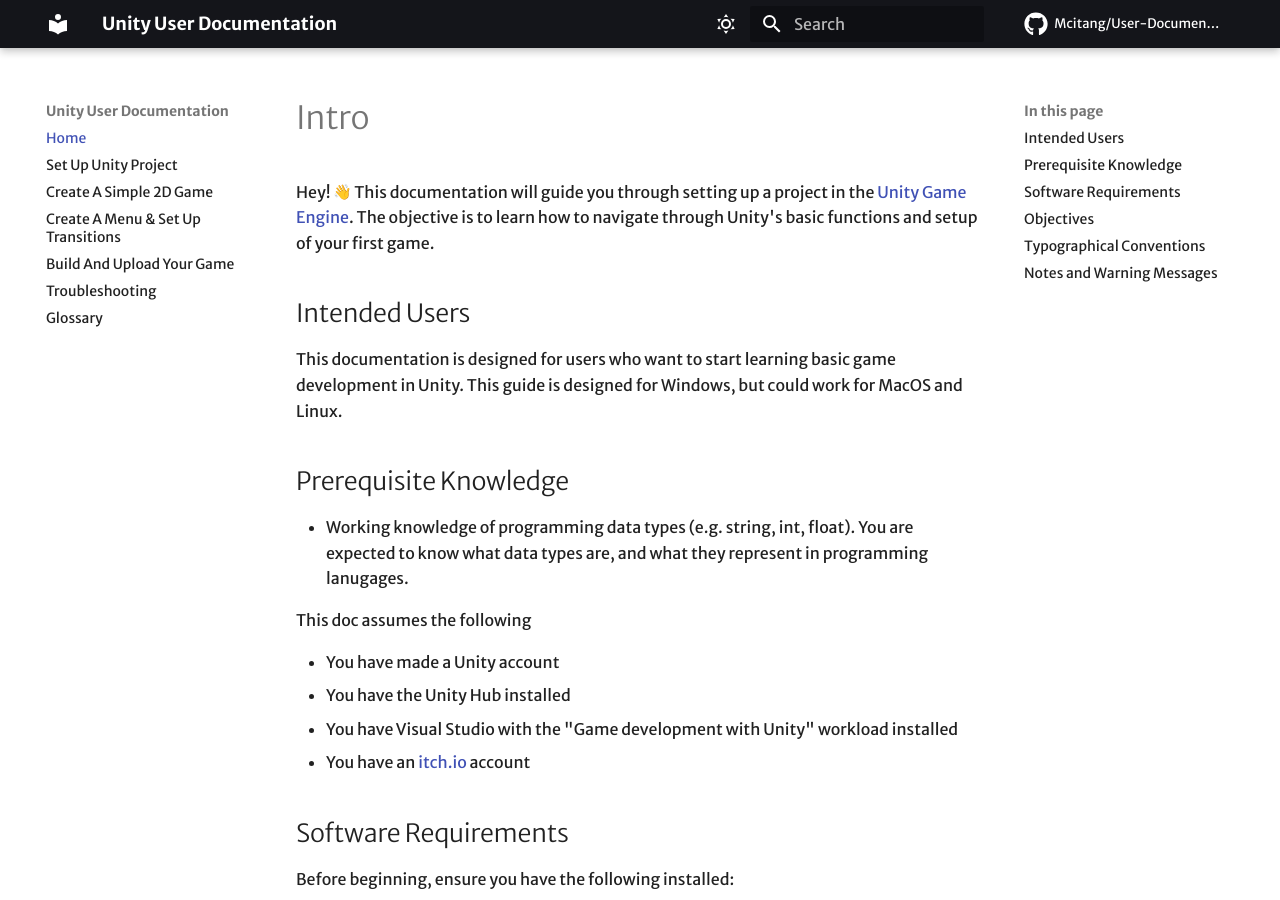
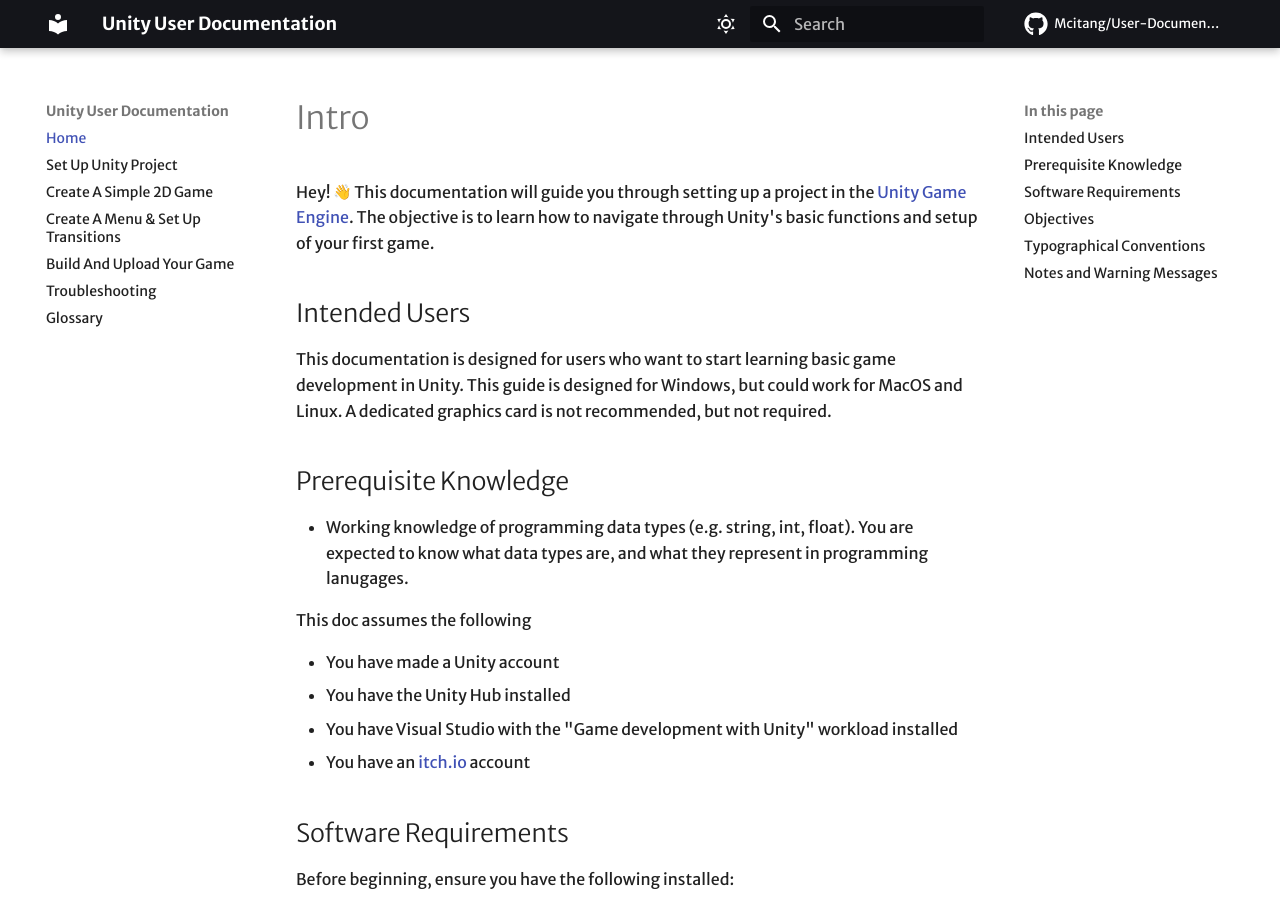
Before and after one commit to Mcitang/User-Documentation, an MkDocs documentation site: the page built from docs/index.md, in a window 1280 px wide and 900 px high. Built offline with MkDocs 1.6.1 and Material for MkDocs 9.7.7, drawn with Linux system fonts in a browser that asks for light colours; emoji names are drawn with the system emoji font; some web fonts are replaced; comment, search, counter and statistics services are not loaded.

```diff
--- a/docs/index.md
+++ b/docs/index.md
@@ -2,7 +2,7 @@
 Hey! :wave: This documentation will guide you through setting up a project in the [Unity Game Engine](https://unity.com/). The objective is to learn how to navigate through Unity's basic functions and setup of your first game.
 
 ## Intended Users
-This documentation is designed for users who want to start learning basic game development in Unity. This guide is designed for Windows, but could work for MacOS and Linux.
+This documentation is designed for users who want to start learning basic game development in Unity. This guide is designed for Windows, but could work for MacOS and Linux. A dedicated graphics card is not recommended, but not required.
 
 ## Prerequisite Knowledge
 - Working knowledge of programming data types (e.g. string, int, float). You are expected to know what data types are, and what they represent in programming lanugages.
```
